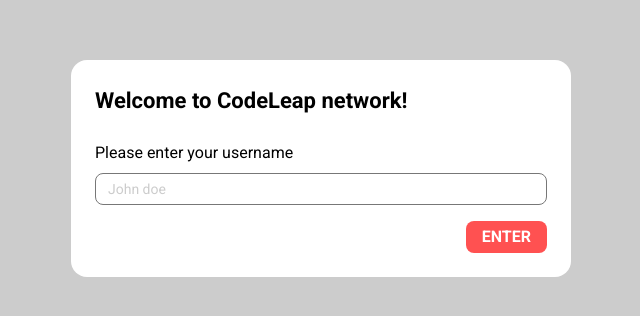
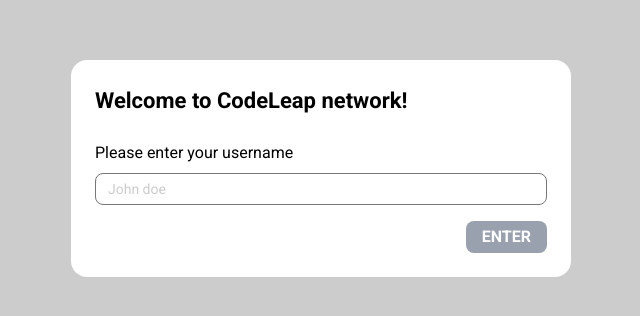
Before and after one commit to vinicius-santos-dev/codeleap-test, a React (Vite) app: page / in a window 1280 px wide. Shown: the part 232-548 px from the top of the page, without its empty margins (319-959 px from the left). Built offline with nearby package versions, Linux system fonts and the light colour scheme.

Commit message:
feat(auth): implement authentication flow

```diff
--- a/src/App.tsx
+++ b/src/App.tsx
@@ -1,12 +1,11 @@
-import SignupModal from "./features/auth/SignupModal"
+import useUsername from "./features/auth/hooks/useUsername";
+import SignupModal from "./features/auth/SignupModal";
+import MainScreen from "./features/posts/MainScreen";
 
 function App() {
+  const { userName } = useUsername();
 
-  return (
-    <>
-      <SignupModal />
-    </>
-  )
+  return <>{userName ? <MainScreen /> : <SignupModal />}</>;
 }
 
-export default App
+export default App;
--- a/src/components/Button.tsx
+++ b/src/components/Button.tsx
@@ -11,7 +11,7 @@ const variantStyles: Record<ButtonVariant, string> = {
   primary: "bg-primary hover:bg-[#5f7ed8]",
   secondary: "bg-secondary hover:bg-[#3ca653]",
   destructive: "bg-tertiary hover:bg-[#c53030]",
-  outline: "bg-white border border-[#999999] text-black hover:bg-gray-100"
+  outline: "bg-white border border-[#999999] text-black hover:bg-gray-100",
 };
 
 const Button = ({
@@ -27,7 +27,9 @@ const Button = ({
         "h-8 rounded-lg px-4 flex text-white items-center justify-center font-bold hover:cursor-pointer transition duration-300",
         variantStyles[variant],
         className,
-        disabled ? "cursor-not-allowed opacity-70" : ""
+        disabled
+          ? "hover:cursor-not-allowed bg-gray-400 hover:bg-gray-400"
+          : ""
       )}
       {...props}
     >
--- a/src/features/auth/SignupModal.tsx
+++ b/src/features/auth/SignupModal.tsx
@@ -1,27 +1,48 @@
-import { useState } from "react";
+import { useState, type FormEvent } from "react";
 import Button from "../../components/Button";
 import Input from "../../components/Input";
 import Modal from "../../components/Modal";
+import useUsername from "./hooks/useUsername";
+
 const SignupModal = () => {
-  const [userName, setUserName] = useState("");
+  const { saveUserName } = useUsername();
+  const [isOpen, setIsOpen] = useState(true);
+  const [inputValue, setInputValue] = useState("");
+
+  const isInputValid = inputValue.trim().length > 0;
+
+  const handleSubmit = (e: FormEvent) => {
+    e.preventDefault();
+
+    const trimmedValue = inputValue.trim();
+
+    if (trimmedValue) {
+      saveUserName(trimmedValue);
+
+      setIsOpen(false);
+      setInputValue("");
+    }
+  };
 
   return (
-    <Modal isOpen={true}>
+    <Modal isOpen={isOpen}>
       <h1 className="font-bold text-[22px] mb-6">
         Welcome to CodeLeap network!
       </h1>
 
-      <form>
+      <form onSubmit={handleSubmit}>
         <Input
           label="Please enter your username"
           id="username"
           placeholder="John doe"
-          value={userName}
-          onChange={(e) => setUserName(e.target.value)}
+          value={inputValue}
+          onChange={(e) => setInputValue(e.target.value)}
           required
         />
         <div className="flex justify-end mt-4">
-          <Button type="submit" variant="destructive">ENTER</Button>
+          <Button type="submit" disabled={!isInputValid}>
+            ENTER
+          </Button>
         </div>
       </form>
     </Modal>
--- /dev/null
+++ b/src/features/auth/hooks/useUsername.ts
@@ -0,0 +1,27 @@
+import { useEffect, useState } from "react";
+
+const LOCAL_STORAGE_KEY = "username";
+
+const useUsername = () => {
+  const [userName, setUserName] = useState<string | null>(null);
+
+  useEffect(() => {
+    const storedUserName = localStorage.getItem(LOCAL_STORAGE_KEY);
+    if (storedUserName) {
+      setUserName(storedUserName);
+    }
+  }, []);
+
+  const saveUserName = (name: string) => {
+    localStorage.setItem(LOCAL_STORAGE_KEY, name);
+    setUserName(name);
+  };
+
+
+  return {
+    userName,
+    saveUserName,
+  };
+};
+
+export default useUsername;
--- /dev/null
+++ b/src/features/posts/MainScreen.tsx
@@ -0,0 +1,5 @@
+const MainScreen = () => {
+  return <div>MainScreen</div>;
+};
+
+export default MainScreen;
```
